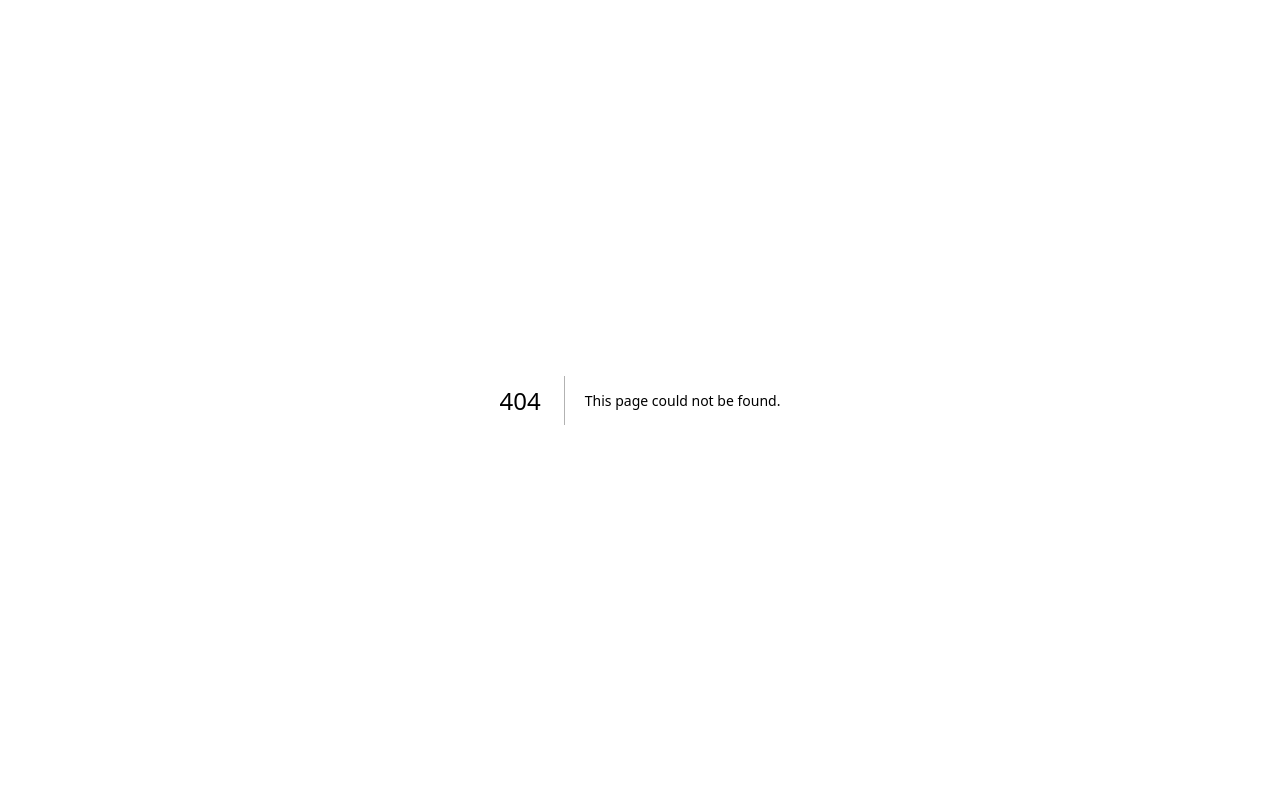
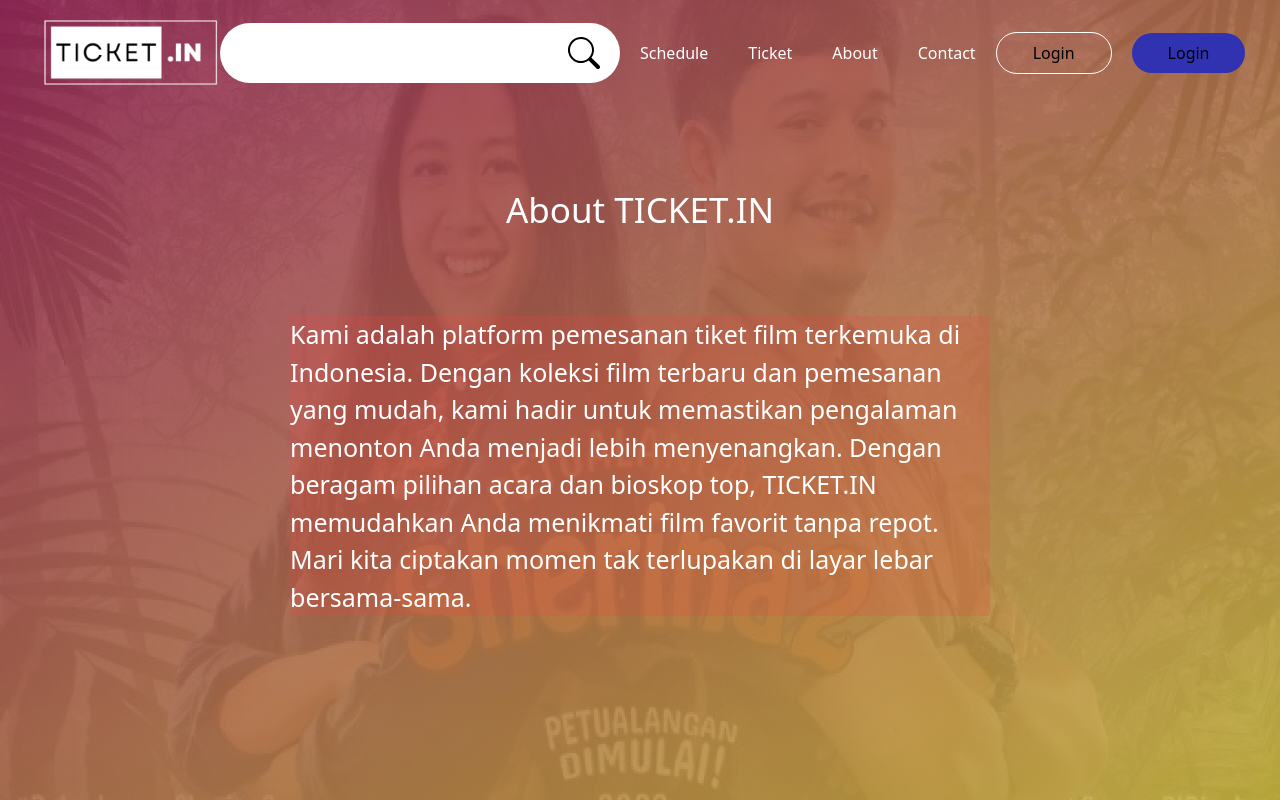
Before and after one commit to DiftaFitrahul/frontend-ticket.in, a Next.js app: page /about in a window 1280 px wide. Before the commit this address had no page. Built offline with nearby package versions, Linux system fonts and the light colour scheme.

Commit message:
Menambahkan halaman about

```diff
--- /dev/null
+++ b/src/pages/about.jsx
@@ -0,0 +1,76 @@
+import Image from "next/image";
+import Link from "next/link";
+import Logo from "@/../public/logo.png";
+import { BsSearch } from "react-icons/bs";
+
+export default function About() {
+  return (
+    <main>
+      <div className="flex flex-col justify-start items-start bg-neutral-100">
+        <div className="relative flex justify-center items-center w-full min-h-screen">
+          <img
+            src="/home/bg_image.png"
+            alt="Picture of the author"
+            className="absolute w-full h-full"
+          />
+          <div className="absolute top-0 left-0 w-full h-full bg-gradient-to-br from-[#922455] to-[#C6B13F] opacity-[0.9]"></div>
+
+          <nav className="flex w-full flex-row  items-center justify-between fixed top-0 px-10">
+            <Image
+              src={Logo}
+              alt="Picture of the author"
+              unoptimized
+              className="w-[180px]"
+              // just an example
+            />
+            <div className="flex flex-growth w-1/2 h-[60px] bg-white max-w-[800px] rounded-full min-w-[400px] relative flex justify-center items-center">
+              <input
+                type="text"
+                className="m-5 w-full text-black py-2 px-10 bg-transparent text-left outline-none border-none"
+              ></input>
+              <BsSearch
+                className="text-black absolute text-[32px] right-[20px]"
+                onClick={() => alert("search kang")}
+              />
+            </div>
+            <div className="flex flex-shrink-0 gap-5 items-center justify-center hidden xl:block">
+              <Link href="" className=" text-white py-10 px-5">
+                Schedule
+              </Link>
+              <Link href="" className="text-white py-10 px-5">
+                Ticket
+              </Link>
+              <Link href="" className="text-white py-10 px-5">
+                About
+              </Link>
+              <Link href="" className="text-white py-10 px-5">
+                Contact
+              </Link>
+              <button className="border border-white py-2 px-9 rounded-full mr-5">
+                Login
+              </button>
+              <button className="py-2 px-9 bg-[#3032B1] rounded-full">
+                Login
+              </button>
+            </div>
+          </nav>
+
+          <div className="text-black relative z-[2] flex flex-col justify-center items-center">
+          <h2 className="text-[35px] mb-20 text-white">About TICKET.IN</h2>
+            <div className="w-[700px] bg-red-500/20">
+
+            <h4 className="text-[25px] text-white">
+ Kami adalah platform pemesanan tiket film terkemuka di Indonesia.
+ Dengan koleksi film terbaru dan pemesanan yang mudah, kami hadir untuk memastikan pengalaman menonton Anda menjadi lebih menyenangkan.
+ Dengan beragam pilihan acara dan bioskop top, TICKET.IN memudahkan Anda menikmati film favorit tanpa repot.
+ Mari kita ciptakan momen tak terlupakan di layar lebar bersama-sama.
+ </h4>
+            </div>
+          </div>
+        </div>
+
+
+      </div>
+    </main>
+  );
+}
```
